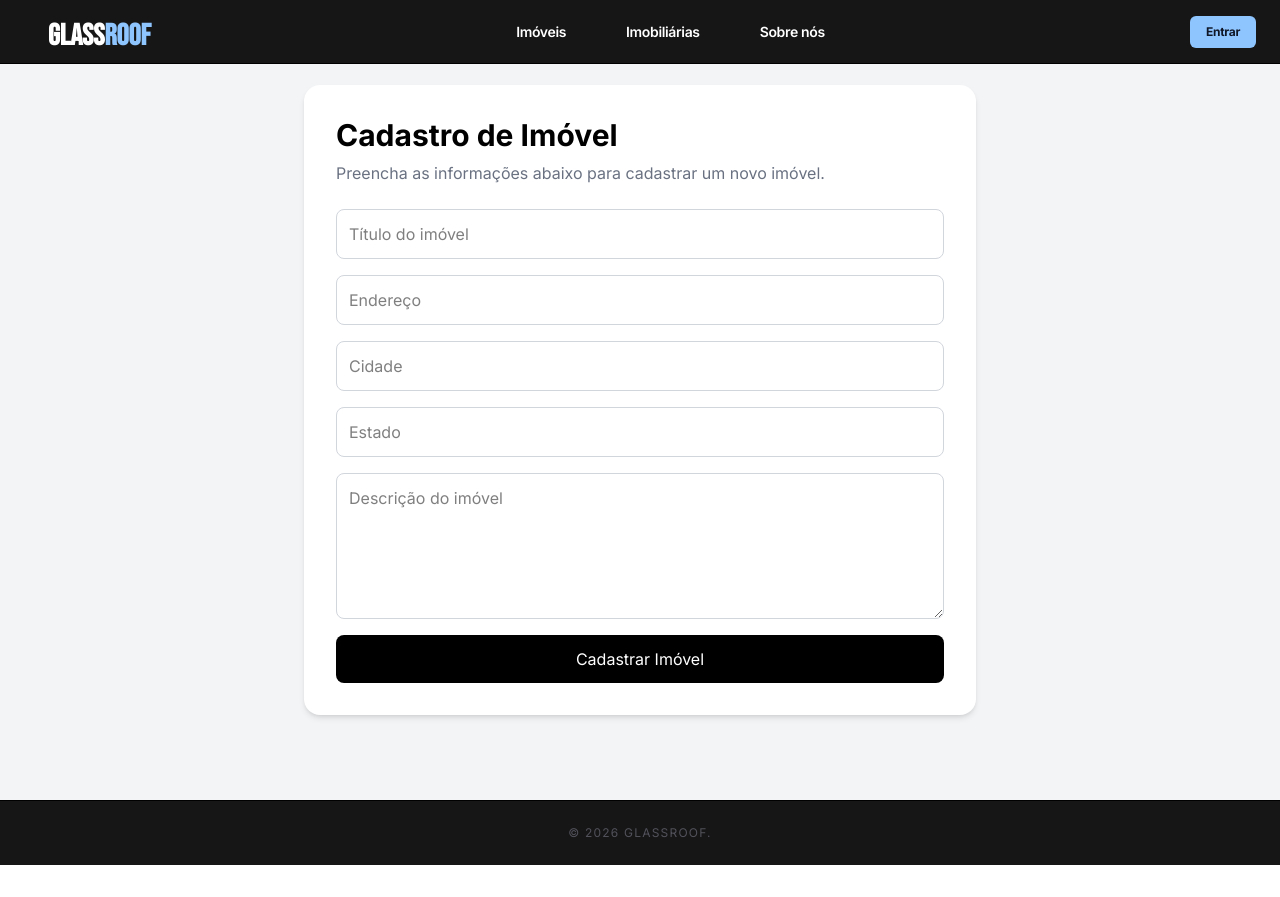
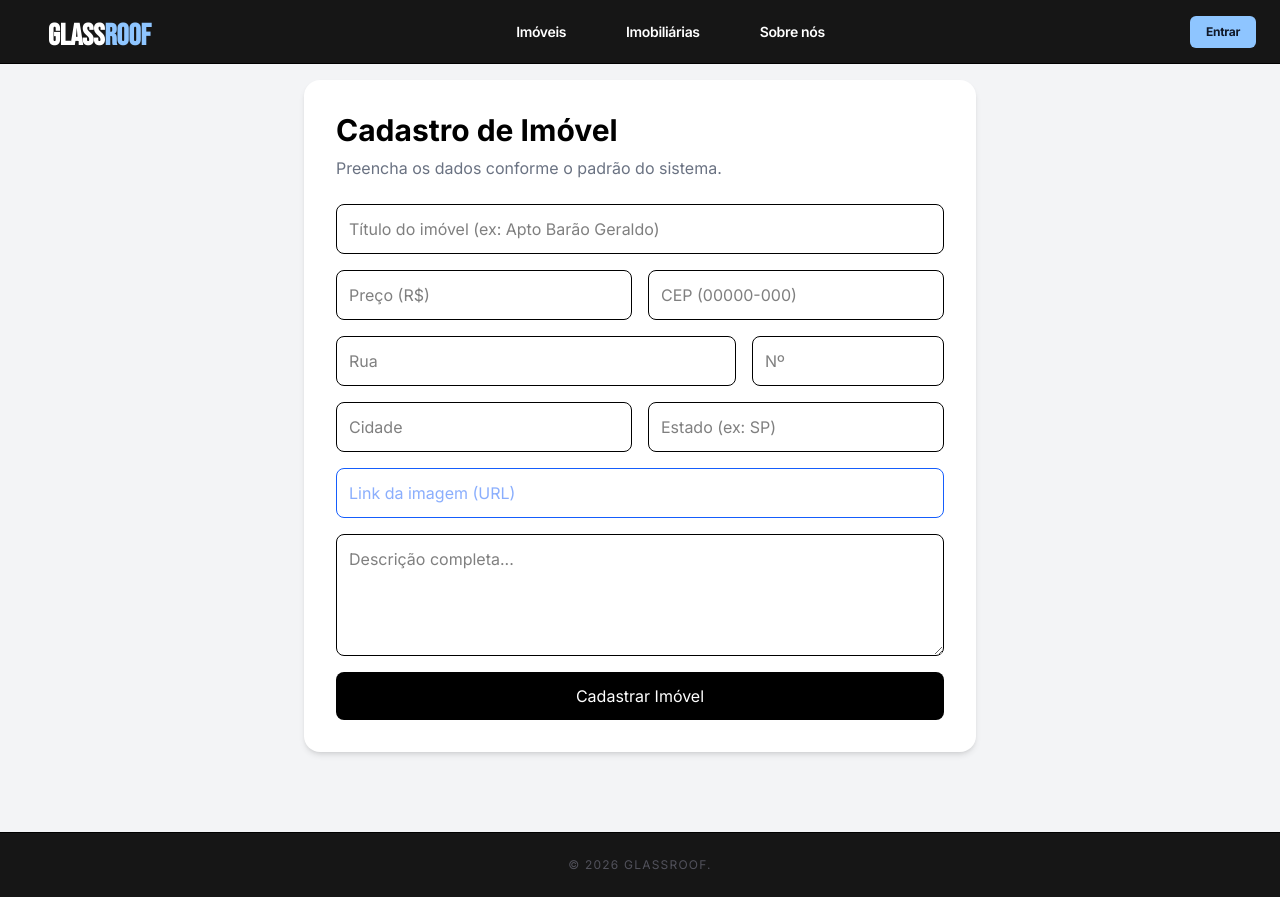
Before and after one commit to felipe-lisandro/glassroof, a React (Vite) app in the folder frontend/: page /criar-imovel in a window 1280 px wide. Before the commit the page ends 865 px from the top, so only its background shows below. Built offline with nearby package versions, Linux system fonts and the light colour scheme.

Commit message:
integra criação de imoveis com o back

```diff
--- a/frontend/src/pages/CreateProperty.jsx
+++ b/frontend/src/pages/CreateProperty.jsx
@@ -1,48 +1,166 @@
+import { useState } from "react";
+import { useAuth } from "../contexts/AuthContext"; // Para pegar o enterprise_id automaticamente
+import { createProperty } from "../services/api";
+
 function CreateProperty() {
+  const { token, user } = useAuth(); // Puxa os dados do usuário logado
+  const [loading, setLoading] = useState(false);
+  const [message, setMessage] = useState("");
+
+  // Estado inicial seguindo a estrutura do seu Backend (Flask)
+  const [form, setForm] = useState({
+    name: "",
+    description: "",
+    price: "",
+    location: {
+      street: "",
+      number: "",
+      CEP: "",
+      city: "",
+      state: "",
+      country: "Brasil",
+      complement: ""
+    },
+    images: [
+      {
+        URL: "",
+        order: 1,
+        size_mb: 2,
+        description: "Foto principal"
+      }
+    ]
+  });
+
+  // Função para atualizar campos aninhados (Location e Images)
+  const handleChange = (e, section, field) => {
+    const value = e.target.value;
+    if (section) {
+      setForm((prev) => ({
+        ...prev,
+        [section]: section === "images"
+          ? [{ ...prev.images[0], [field]: value }] // Atualiza a primeira imagem
+          : { ...prev[section], [field]: value }    // Atualiza localização
+      }));
+    } else {
+      setForm((prev) => ({ ...prev, [e.target.name]: value }));
+    }
+  };
+
+  const handleSubmit = async (e) => {
+    e.preventDefault();
+    setLoading(true);
+
+    try {
+      // Montamos o objeto final injetando o enterprise_id do contexto
+      const payload = {
+        ...form,
+        price: parseFloat(form.price), // Garante que é número para o Flask
+        enterprise_id: user.id,
+        location: {
+          ...form.location,
+          number: parseInt(form.location.number) // Garante que é inteiro
+        }
+      };
+
+      await createProperty(payload, token);
+      setMessage("Imóvel cadastrado com sucesso!");
+      // Opcional: redirecionar para /properties
+    } catch (err) {
+      setMessage("Erro ao cadastrar. Verifique os dados.");
+      console.error(err);
+    } finally {
+      setLoading(false);
+    }
+  };
+
   return (
-    <main className="min-h-screen flex items-center justify-center bg-gray-100 px-4 py-10">
+    <main className="min-h-screen flex items-center justify-center bg-gray-100 px-4 py-20">
       <div className="w-full max-w-2xl bg-white rounded-2xl shadow-md p-8">
         <h1 className="text-3xl font-bold mb-2">Cadastro de Imóvel</h1>
-        <p className="text-gray-500 mb-6">
-          Preencha as informações abaixo para cadastrar um novo imóvel.
-        </p>
+        <p className="text-gray-500 mb-6">Preencha os dados conforme o padrão do sistema.</p>
 
-        <form className="flex flex-col gap-4">
+        {message && <p className="mb-4 text-blue-600 font-medium">{message}</p>}
+
+        <form onSubmit={handleSubmit} className="flex flex-col gap-4">
           <input
+            name="name"
             type="text"
-            placeholder="Título do imóvel"
-            className="p-3 border border-gray-300 rounded-lg"
+            placeholder="Título do imóvel (ex: Apto Barão Geraldo)"
+            className="p-3 border rounded-lg"
+            onChange={(e) => handleChange(e)}
+            required
           />
+
+          <div className="grid grid-cols-2 gap-4">
+            <input
+              type="number"
+              placeholder="Preço (R$)"
+              className="p-3 border rounded-lg"
+              onChange={(e) => setForm({...form, price: e.target.value})}
+              required
+            />
+            <input
+              type="text"
+              placeholder="CEP (00000-000)"
+              className="p-3 border rounded-lg"
+              onChange={(e) => handleChange(e, "location", "CEP")}
+              required
+            />
+          </div>
+
+          <div className="grid grid-cols-3 gap-4">
+            <input
+              className="col-span-2 p-3 border rounded-lg"
+              placeholder="Rua"
+              onChange={(e) => handleChange(e, "location", "street")}
+              required
+            />
+            <input
+              className="p-3 border rounded-lg"
+              placeholder="Nº"
+              onChange={(e) => handleChange(e, "location", "number")}
+              required
+            />
+          </div>
+
+          <div className="grid grid-cols-2 gap-4">
+            <input
+              className="p-3 border rounded-lg"
+              placeholder="Cidade"
+              onChange={(e) => handleChange(e, "location", "city")}
+              required
+            />
+            <input
+              className="p-3 border rounded-lg"
+              placeholder="Estado (ex: SP)"
+              onChange={(e) => handleChange(e, "location", "state")}
+              required
+            />
+          </div>
 
           <input
             type="text"
-            placeholder="Endereço"
-            className="p-3 border border-gray-300 rounded-lg"
-          />
-
-          <input
-            type="text"
-            placeholder="Cidade"
-            className="p-3 border border-gray-300 rounded-lg"
-          />
-
-          <input
-            type="text"
-            placeholder="Estado"
-            className="p-3 border border-gray-300 rounded-lg"
+            placeholder="Link da imagem (URL)"
+            className="p-3 border rounded-lg text-blue-600"
+            onChange={(e) => handleChange(e, "images", "URL")}
+            required
           />
 
           <textarea
-            placeholder="Descrição do imóvel"
-            rows="5"
-            className="p-3 border border-gray-300 rounded-lg"
+            name="description"
+            placeholder="Descrição completa..."
+            rows="4"
+            className="p-3 border rounded-lg"
+            onChange={(e) => handleChange(e)}
+            required
           ></textarea>
 
           <button
             type="submit"
-            className="bg-black text-white p-3 rounded-lg hover:opacity-90 transition"
+            disabled={loading}
+            className="bg-black text-white p-3 rounded-lg hover:opacity-90 transition disabled:bg-gray-400"
           >
-            Cadastrar Imóvel
+            {loading ? "Salvando no banco..." : "Cadastrar Imóvel"}
           </button>
         </form>
       </div>
--- a/frontend/src/services/api.js
+++ b/frontend/src/services/api.js
@@ -22,4 +22,25 @@ export async function loginUser(email, password) {
   return json;
 }
 
+export async function getProperties() {
+  const res = await fetch(`${API_URL}/properties`);
+  const json = await res.json();
+  if (!res.ok) throw json;
+  return json;
+}
+
+export async function createProperty(data, token) {
+  const res = await fetch(`${API_URL}/properties/`, {
+    method: "POST",
+    headers: {
+      "Content-Type": "application/json",
+      "Authorization": `Bearer ${token}`
+    },
+    body: JSON.stringify(data),
+  });
+  const json = await res.json();
+  if (!res.ok) throw json;
+  return json;
+}
+
 export default API_URL;
```
